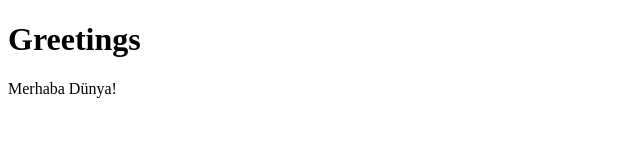
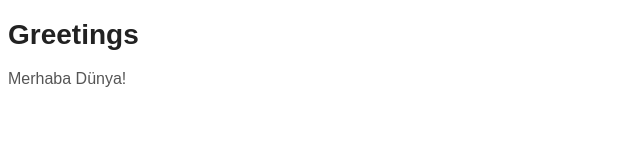
Before and after one commit to AtocM/gitLearning, a plain HTML site: page index.html in a window 1280 px wide. Shown: the whole page, without its empty margins (0-640 px from the left). Drawn offline with Linux system fonts and the light colour scheme.

Commit message:
Font family and size corrections

```diff
--- a/css/style.css
+++ b/css/style.css
@@ -1,5 +1,10 @@
 h1 {
-	font-size: 20px;
+	font-size: 28px;
 	font-family: Corbel, sans-serif;
 	color: #222222;
 }
+p {
+	font-size: 16px;
+	font-family: Corbel, sans-serif;
+	color: #555;
+}
--- a/index.html
+++ b/index.html
@@ -3,6 +3,7 @@
 <head>
 	<meta charset="UTF-8">
 	<title>Document</title>
+	<link rel="stylesheet" href="css/style.css">
 </head>
 <body>
 	<h1>Greetings</h1>
```
